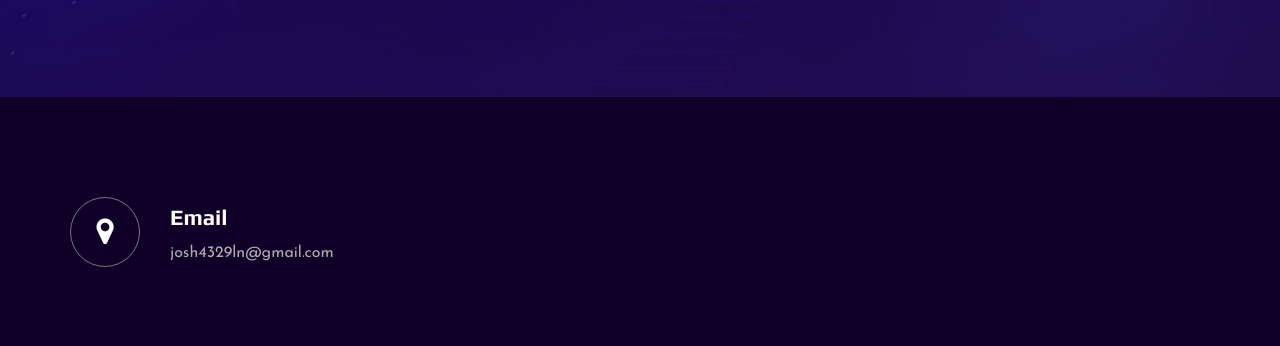
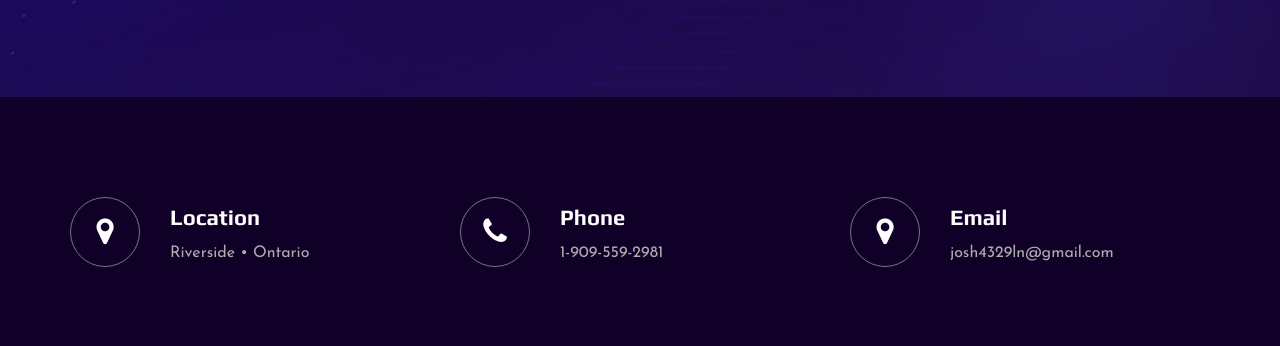
Before and after one commit to UserIsBlank/portfolio, a plain HTML site: page contact.html in a window 1280 px wide. Shown: the part 279-625 px from the top of the page. Drawn offline with Linux system fonts and the light colour scheme.

Commit message:
Add files via upload

```diff
--- a/contact.html
+++ b/contact.html
@@ -83,14 +83,14 @@
     <section class="contact-widget spad">
         <div class="container">
             <div class="row">
-                <!--div class="col-lg-4 col-md-6 col-md-6 col-md-3">
+                <div class="col-lg-4 col-md-6 col-md-6 col-md-3">
                     <div class="contact__widget__item">
                         <div class="contact__widget__item__icon">
                             <i class="fa fa-map-marker"></i>
                         </div>
                         <div class="contact__widget__item__text">
-                            <h4>Address</h4>
-                            <p>Los Angeles Gournadi, 1230 Bariasl</p>
+                            <h4>Location</h4>
+                            <p>Riverside • Ontario</p>
                         </div>
                     </div>
                 </div>
@@ -100,11 +100,11 @@
                             <i class="fa fa-phone"></i>
                         </div>
                         <div class="contact__widget__item__text">
-                            <h4>Hotline</h4>
-                            <p>1-677-124-44227 • 1-688-356-66889</p>
+                            <h4>Phone</h4>
+                            <p>1-909-559-2981</p>
                         </div>
                     </div>
-                </div-->
+                </div>
                 <div class="col-lg-4 col-md-6 col-md-6 col-md-3">
                     <div class="contact__widget__item">
                         <div class="contact__widget__item__icon">
```
